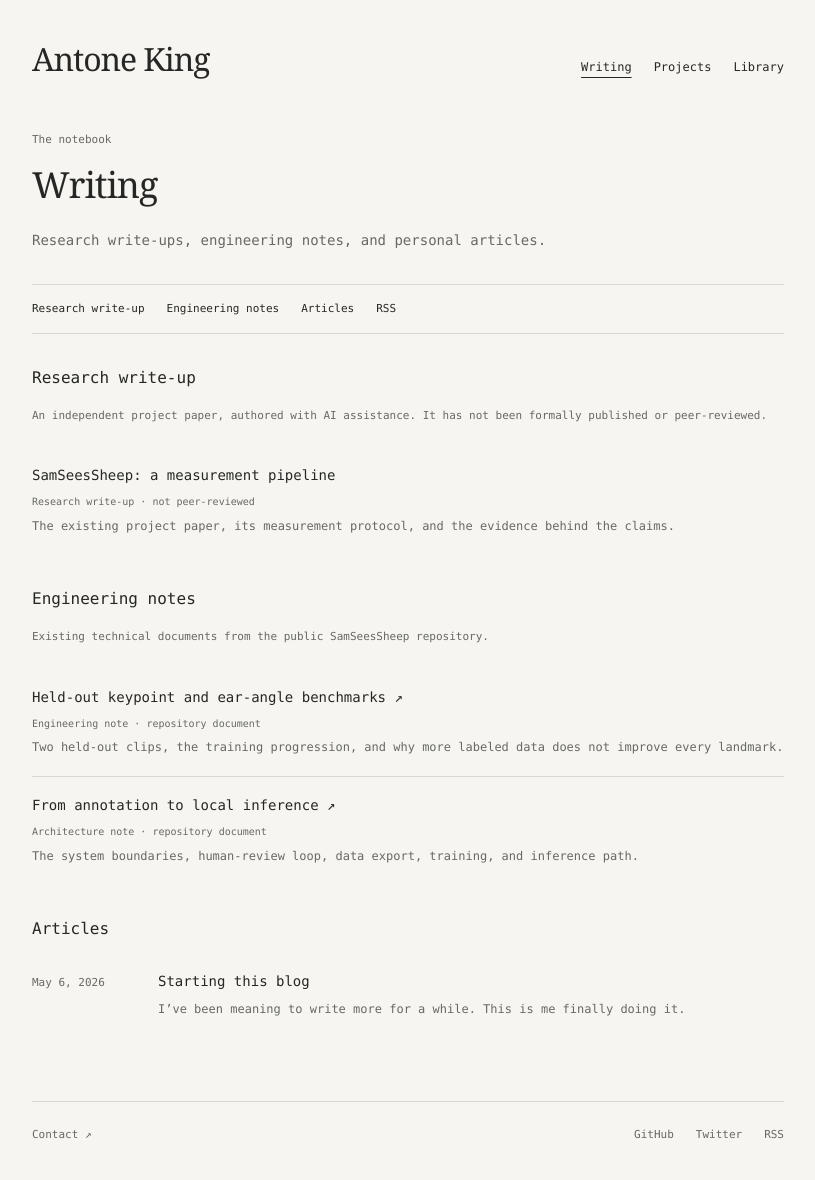
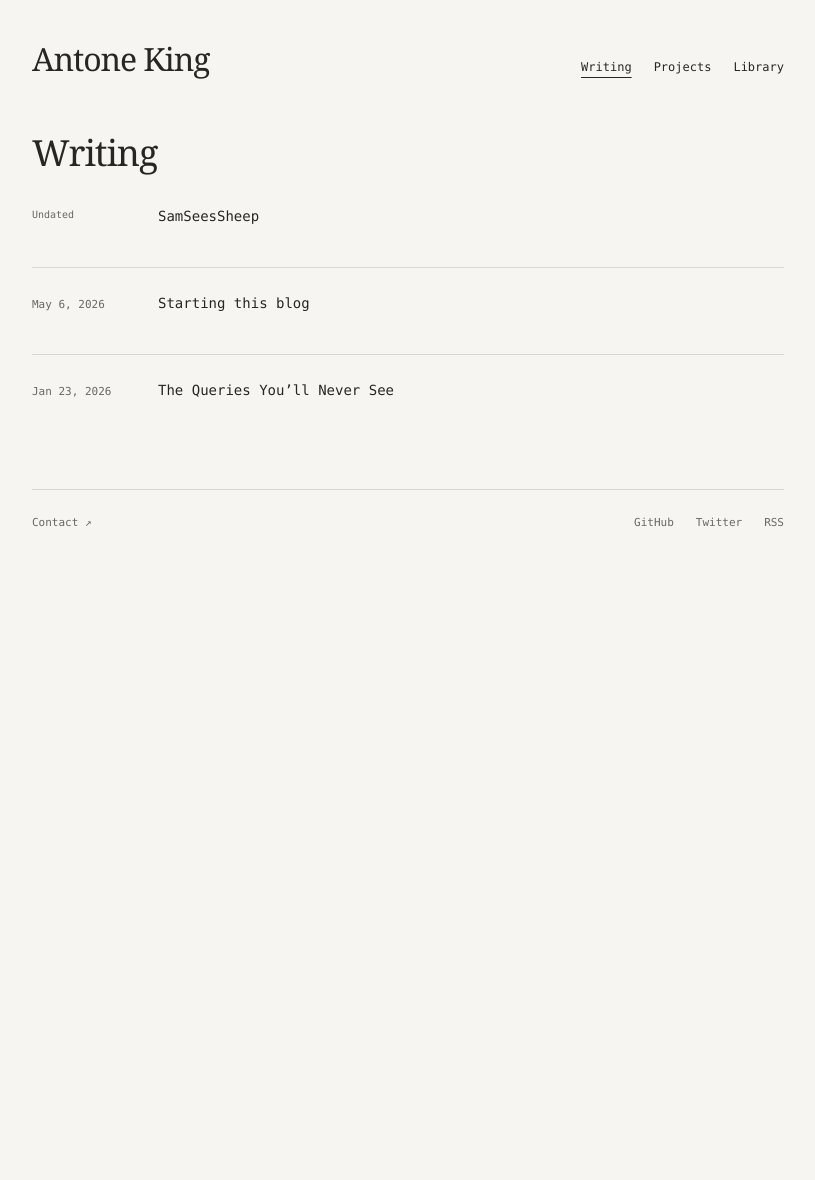
Before and after one commit to antonemking/antonemking.github.io, a Jekyll site: the page built from blog.md, in a window 1280 px wide. Shown: the whole page, without its empty margins (24-839 px from the left). Built offline with Jekyll 4.4.1, drawn with Linux system fonts in a browser that asks for light colours; after the commit the page ends 900 px from its top, so only the background shows below that.

Commit message:
Make Writing a simple dated list of article links

```diff
--- a/blog.md
+++ b/blog.md
@@ -2,34 +2,22 @@
 layout: page
 title: Writing
 section: writing
-eyebrow: The notebook
 permalink: /blog/
-intro: Research write-ups, engineering notes, and personal articles.
 ---
 
-<nav class="writing-index" aria-label="Writing sections"><a href="#research">Research write-up</a><a href="#notes">Engineering notes</a><a href="#articles">Articles</a><a href="{{ '/feed.xml' | relative_url }}">RSS</a></nav>
-
-## Research write-up
-{: #research }
-
-<p class="section-note">An independent project paper, authored with AI assistance. It has not been formally published or peer-reviewed.</p>
-
-<ul class="compact-entries">
-{% assign research = site.data.writing | where: 'kind', 'research' %}
-{% for item in research %}<li><h3><a href="{{ item.url | relative_url }}">{{ item.title }}</a></h3><p class="entry-type">{{ item.status }}</p><p>{{ item.summary }}</p></li>{% endfor %}
+<ul class="writing-list">
+  <li>
+    <span class="entry-date">Undated</span>
+    <div><h3><a href="{{ '/assets/documents/sam-sees-sheep-research.pdf' | relative_url }}">SamSeesSheep</a></h3></div>
+  </li>
+  {% for post in site.posts %}
+  <li>
+    <time datetime="{{ post.date | date: '%Y-%m-%d' }}">{{ post.date | date: '%b %-d, %Y' }}</time>
+    <div><h3><a href="{{ post.url | relative_url }}">{{ post.title | escape }}</a></h3></div>
+  </li>
+  {% endfor %}
+  <li>
+    <time datetime="2026-01-23">Jan 23, 2026</time>
+    <div><h3><a href="https://www.servicenow.com/community/ceg-ai-coe-articles/the-queries-you-ll-never-see/ta-p/3473923">The Queries You’ll Never See</a></h3></div>
+  </li>
 </ul>
-
-## Engineering notes
-{: #notes }
-
-<p class="section-note">Existing technical documents from the public SamSeesSheep repository.</p>
-
-<ul class="compact-entries">
-{% assign notes = site.data.writing | where: 'kind', 'notes' %}
-{% for item in notes %}<li><h3><a href="{{ item.url }}">{{ item.title }} <span aria-hidden="true">↗</span></a></h3><p class="entry-type">{{ item.status }}</p><p>{{ item.summary }}</p></li>{% endfor %}
-</ul>
-
-## Articles
-{: #articles }
-
-{% include post-list.html %}
```
